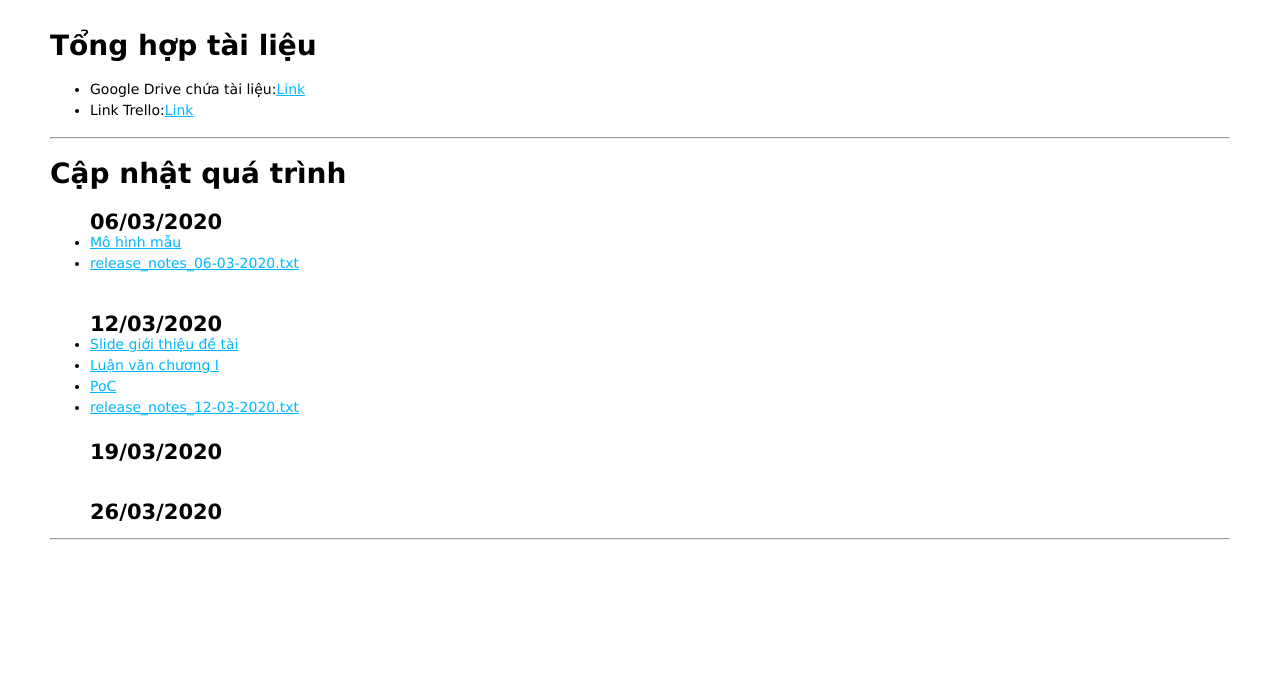
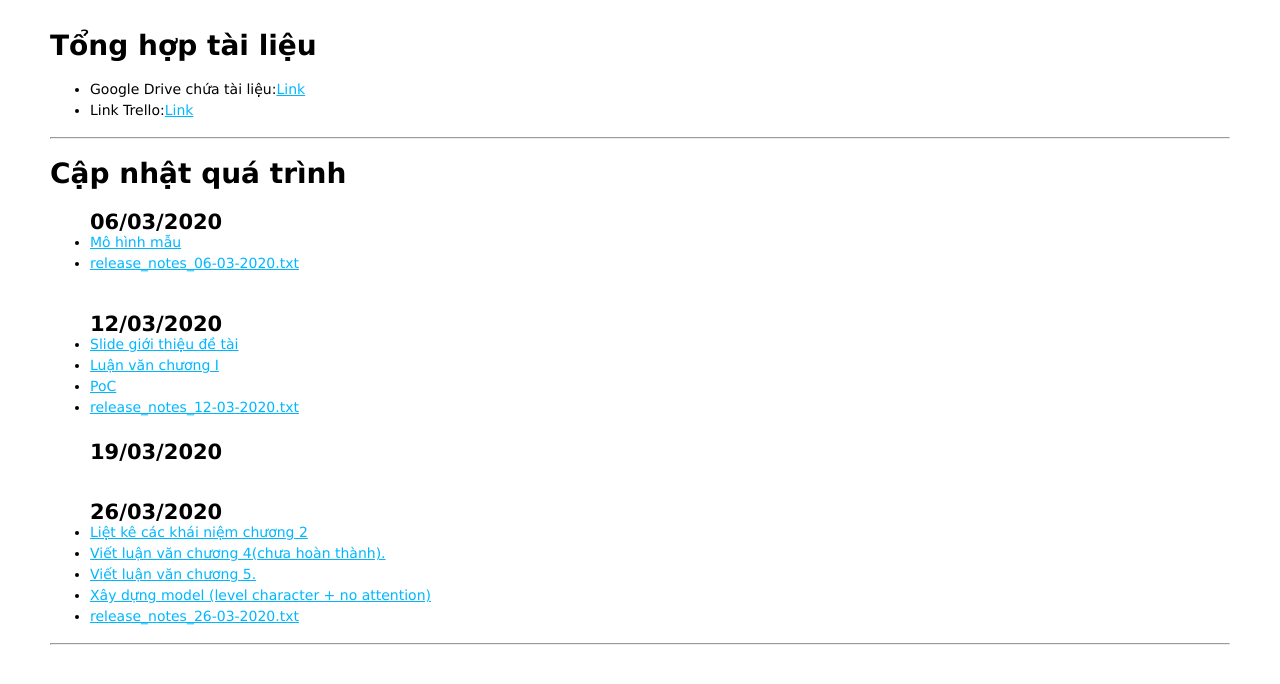
Before and after one commit to tientruongphamnhat/releasePlan, a React (Create React App) app: page / in a window 1280 px wide. Shown: the top 684 px of the page. Built offline with nearby package versions, Linux system fonts and the light colour scheme.

Commit message:
update release 26/03/20

```diff
--- a/src/App.js
+++ b/src/App.js
@@ -148,6 +148,31 @@ class App extends React.Component {
           <br />
 
           <h2>26/03/2020</h2>
+          <li>
+            <a href="https://drive.google.com/uc?export=download&id=11g5b8GbgF4M8AQPgU2tKh-GtqxlO0ng5">
+              Liệt kê các khái niệm chương 2
+            </a>
+          </li>
+          <li>
+            <a href="https://drive.google.com/uc?export=download&id=1374QZBBBf8MJuV0fRbWseBf-NieE1QMk">
+              Viết luận văn chương 4(chưa hoàn thành).
+            </a>
+          </li>
+          <li>
+            <a href="https://drive.google.com/uc?export=download&id=1JibPMxiWHBw2CD9BjTCeHd5Q5oRfNcOi">
+              Viết luận văn chương 5.
+            </a>
+          </li>
+          <li>
+            <a href="https://github.com/nmtri1912/KLTN/tree/master/NMT">
+              Xây dựng model (level character + no attention)
+            </a>
+          </li>
+          <li>
+            <Link to="/Release_notes_26-03-2020.txt">
+              release_notes_26-03-2020.txt
+            </Link>
+          </li>
           {/* <li>
             <a href="https://youtu.be/VDohumbqSmA">
               Link youtube video hướng dẫn cài đặt, sử dụng
--- a/src/index.js
+++ b/src/index.js
@@ -5,6 +5,7 @@ import App from './App';
 import { BrowserRouter as Router, Switch, Route } from 'react-router-dom';
 import Release0603 from './release-note/release-note-06-03';
 import Release1203 from './release-note/release-note-12-03';
+import Release2603 from './release-note/release-note-26-03';
 import * as serviceWorker from './serviceWorker';
 
 ReactDOM.render(
@@ -19,6 +20,9 @@ ReactDOM.render(
       <Route path="/Release_notes_12-03-2020.txt">
         <Release1203 />
       </Route>
+      <Route path="/Release_notes_26-03-2020.txt">
+        <Release2603 />
+      </Route>
       {/* <Route path="/dashboard">
         <Dashboard />
       </Route> */}
--- /dev/null
+++ b/src/release-note/release-note-26-03.js
@@ -0,0 +1,19 @@
+import React from 'react';
+import '../App.css';
+
+class Release2603 extends React.Component {
+  render() {
+    return (
+      <>
+        <ul>
+          <li>Liệt kê các khái niệm chương 2.</li>
+          <li>Xây dựng model (level character + no attention).</li>
+          <li>Viết luận văn chương 5.</li>
+          <li>Viết luận văn chương 4(chưa hoàn thành).</li>
+        </ul>
+      </>
+    );
+  }
+}
+
+export default Release2603;
```
